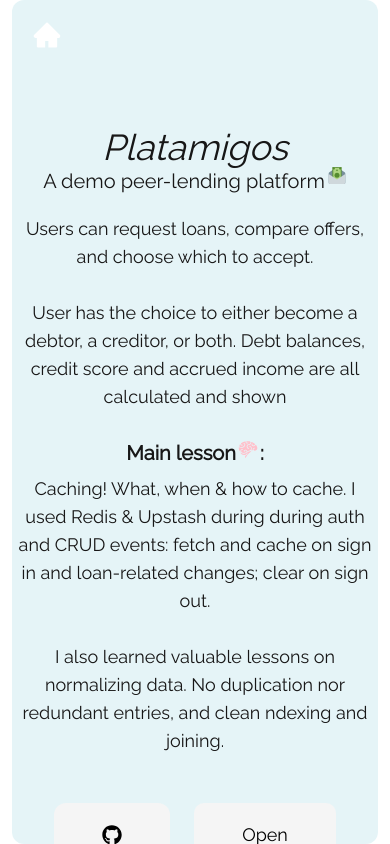
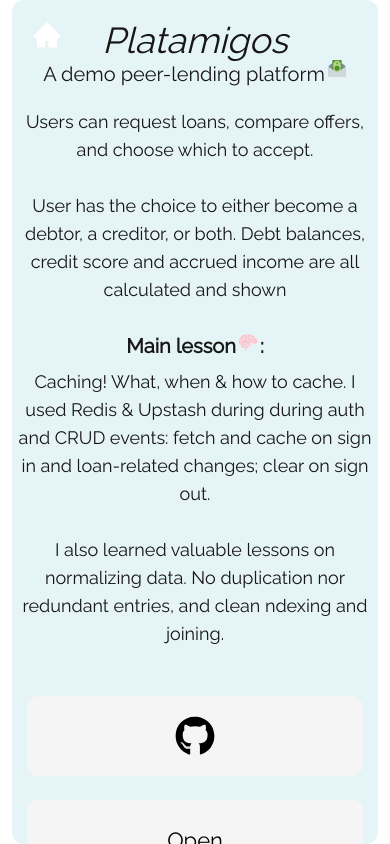
Before and after one commit to aLearningLad/louvre, a Next.js app: page /projects in a window 390 px wide. Built offline with nearby package versions, Linux system fonts and the light colour scheme.

Commit message:
tesla media queries sorted

```diff
--- a/app/projects/page.tsx
+++ b/app/projects/page.tsx
@@ -9,7 +9,7 @@ import React from "react";
 
 const ProjectsPage = () => {
   return (
-    <div className=" w-full h-screen overflow-y-scroll snap-y snap-mandatory p-3 lg:p-0 gap-20 md:gap-12 lg:gap-0 flex flex-col">
+    <div className=" w-full h-screen overflow-y-scroll snap-y snap-mandatory p-3 lg:p-0 flex flex-col">
       <Platamigos />
       <EventStream />
       <RoadWalks />
--- a/components/platamigos/platamigos.tsx
+++ b/components/platamigos/platamigos.tsx
@@ -34,7 +34,7 @@ const Platamigos = () => {
   return (
     <section
       id={"platamigos"}
-      className="lg:p-3 min-h-screen bg-cyan-600/10 relative snap-start rounded-xl lg:bg-transparent lg:min-h-screen w-full flex justify-center items-center flex-col"
+      className="lg:p-3 min-h-screen bg-cyan-600/10 relative snap-start rounded-xl lg:bg-transparent lg:min-h-screen w-full flex justify-center items-center flex-col py-5"
     >
       <Link
         className=" absolute group flex top-5 left-5 lg:left-3 lg:top-2 hover:bg-white transition-all duration-300 ease-in-out rounded-[6px]"
@@ -43,7 +43,7 @@ const Platamigos = () => {
         <AiFillHome size={30} className=" text-white group-hover:text-black " />
       </Link>
       {/* project info */}
-      <div className=" w-full gap-3 lg:w-8/12 flex flex-col lg:flex-row h-[70%] lg:h-[65%]">
+      <div className=" w-full gap-3 lg:w-8/12 flex flex-col lg:flex-row h-full justify-center lg:h-[65%]">
         {/* middle video demo on large screens only */}
         <div className=" w-full h-fit overflow-hidden items-center justify-center hidden lg:flex sm:w-10/12 md:w-8/12 w:h-7/12 rounded-lg">
           <video
@@ -93,19 +93,26 @@ const Platamigos = () => {
                 </p>
               </div>
             </div>
-            <div className=" w-full h-full flex justify-center lg:justify-start items-center gap-6 lg:gap-3 mt-5">
+            <div className=" w-full h-full flex flex-col lg:flex-row justify-center lg:justify-start items-center gap-6 lg:gap-3 mt-5">
               <Link
                 href={"https://github.com/aLearningLad/platamigos"}
                 target="_blank"
-                className=" text-lg lg:text-[12px] text-black hover:text-white cursor-pointer hover:bg-cyan-500 transition-all duration-300 ease-in-out hover:scale-95  flex items-center justify-center w-fit px-12 h-16 lg:h-10 rounded-[12px] lg:rounded-[6px] bg-neutral-100 "
+                className=" text-lg lg:text-[12px] text-black hover:text-white cursor-pointer hover:bg-cyan-500 transition-all duration-300 ease-in-out hover:scale-95 hidden  lg:flex items-center justify-center w-fit px-12 h-16 lg:h-10 rounded-[12px] lg:rounded-[6px] bg-neutral-100 "
               >
                 <FaGithub size={20} />
+              </Link>
+              <Link
+                href={"https://github.com/aLearningLad/platamigos"}
+                target="_blank"
+                className=" text-lg lg:text-[12px] text-black hover:text-white cursor-pointer hover:bg-cyan-500 transition-all duration-300 ease-in-out hover:scale-95 lg:hidden flex items-center justify-center w-11/12 lg:w-fit px-12 h-20 lg:h-10 rounded-[12px] lg:rounded-[6px] bg-neutral-100 "
+              >
+                <FaGithub size={40} />
               </Link>
 
               <Link
                 href={"https://platamigos.vercel.app/"}
                 target="_blank"
-                className=" text-lg lg:text-[12px] flex items-center justify-center w-fit px-12 h-16 lg:h-10 rounded-[10px] lg:rounded-[6px] bg-neutral-100 hover:bg-pink-400 hover:text-white text-black transition-all duration-300 ease-in-out cursor-pointer hover:scale-95 "
+                className=" text-[22px] lg:text-[12px] flex items-center justify-center w-11/12 lg:w-fit px-12 h-20 lg:h-10 rounded-[10px] lg:rounded-[6px] bg-neutral-100 hover:bg-pink-400 hover:text-white text-black transition-all duration-300 ease-in-out cursor-pointer hover:scale-95 "
               >
                 Open
               </Link>
--- a/components/tesla/tesla.tsx
+++ b/components/tesla/tesla.tsx
@@ -21,7 +21,7 @@ const Tesla = () => {
   return (
     <section
       id={"platamigos"}
-      className="p-3 h-fit relative snap-start rounded-xl bg-neutral-100/10 lg:bg-transparent lg:min-h-screen w-full flex justify-center items-center flex-col"
+      className="p-3 min-h-screen relative snap-start rounded-xl bg-neutral-100/10 lg:bg-transparent lg:min-h-screen w-full flex justify-center items-center flex-col"
     >
       <Link
         className=" absolute group left-3 top-2 hover:bg-white transition-all duration-300 ease-in-out rounded-[6px]"
@@ -44,28 +44,28 @@ const Tesla = () => {
 
         {/* right side info / bottom on mobile  */}
         <div className=" w-full lg:w-5/12 h-full rounded-2xl flex-col items-center text-center lg:text-start lg:items-start">
-          <span className="  flex items-center gap-3 md:gap-2 lg:gap-4">
+          <span className=" flex mb-2 lg:mb-0 items-center justify-center lg:justify-start gap-3 md:gap-2 lg:gap-4 ">
             <i className=" text-4xl md:text-2xl">Tesla</i>
-            <p className=" text-[14px] lg:text-[10px] w-fit h-fit px-3 py-1 bg-orange-500 rounded-[4px] ">
+            <p className=" text-[14px] lg:text-[10px] hidden lg:flex w-fit h-fit px-3 py-1 bg-orange-500 rounded-[4px] ">
               {enums.FRN}
             </p>
           </span>
-          <h4 className=" text-xl lg:text-[14px] flex gap-[2px] mb-2">
+          <h4 className=" text-xl lg:text-[14px] flex gap-[2px] mb-2 justify-center lg:justify-start items-center">
             Tesla frontend clone <SiTesla size={20} />
           </h4>
           <div>
-            <div className=" text-lg mt-5 lg:mt-0 lg:text-[12px] w-full md:w-11/12 lg:w-full">
+            <div className=" text-lg mt-5 lg:mt-0 text-[20px] lg:text-[12px] w-full md:w-11/12 lg:w-full">
               A clone of {"Tesla's"} web page. It uses images from the Tesla
               site at the time, and the design follows the {"site's"}.
               <br />
               <br />
               <br />
               <br />
-              <div className=" w-full flex flex-col items-start gap-2">
+              <div className=" w-full flex flex-col items-center lg:items-start gap-2">
                 <p className=" text-xl lg:text-[12px] font-semibold flex gap-[2px]">
                   Main lesson <GiBrain size={20} color="pink" /> :
                 </p>
-                <p className=" text-lg lg:text-[12px]">
+                <p className=" text-[20px] lg:text-[12px]">
                   This was a great excercise in translating UI features into
                   code. I also expanded on previous Zustand knowledge to render
                   images, text and colors based on state shared between
@@ -73,19 +73,26 @@ const Tesla = () => {
                 </p>
               </div>
             </div>
-            <div className=" w-full h-full flex justify-center lg:justify-start items-center gap-6 lg:gap-3 mt-5">
+            <div className=" w-full h-full flex flex-col lg:flex-row justify-center lg:justify-start items-center gap-6 lg:gap-3 mt-5">
               <Link
                 href={"https://github.com/aLearningLad/tesla"}
                 target="_blank"
-                className=" text-lg lg:text-[12px] text-black hover:text-white cursor-pointer hover:bg-cyan-500 transition-all duration-300 ease-in-out hover:scale-95  flex items-center justify-center w-fit px-12 h-16 lg:h-10 rounded-[12px] lg:rounded-[6px] bg-neutral-100 "
+                className=" text-lg lg:text-[12px] text-black hover:text-white cursor-pointer hover:bg-cyan-500 transition-all duration-300 ease-in-out hover:scale-95 hidden lg:flex items-center justify-center w-fit px-12 h-16 lg:h-10 rounded-[12px] lg:rounded-[6px] bg-neutral-100 "
               >
                 <FaGithub size={20} />
+              </Link>
+              <Link
+                href={"https://github.com/aLearningLad/tesla"}
+                target="_blank"
+                className="text-[20px] lg:text-[12px] text-black hover:text-white cursor-pointer hover:bg-cyan-500 transition-all duration-300 ease-in-out hover:scale-95 lg:hidden flex items-center justify-center w-11/12 lg:w-fit px-12 h-20 lg:h-10 rounded-[12px] lg:rounded-[6px] bg-neutral-100 "
+              >
+                <FaGithub size={40} />
               </Link>
 
               <Link
                 href={"https://tesla-light.vercel.app/"}
                 target="_blank"
-                className=" text-lg lg:text-[12px] flex items-center justify-center w-fit px-12 h-1/6 lg:h-10 rounded-[10px] lg:rounded-[6px] bg-neutral-100 hover:bg-pink-400 hover:text-white text-black transition-all duration-300 ease-in-out cursor-pointer hover:scale-95 "
+                className=" text-[20px] lg:text-[12px] flex items-center justify-center w-11/12 lg:w-fit px-12 h-20 lg:h-10 rounded-[10px] lg:rounded-[6px] bg-neutral-100 hover:bg-pink-400 hover:text-white text-black transition-all duration-300 ease-in-out cursor-pointer hover:scale-95 "
               >
                 Open
               </Link>
@@ -94,7 +101,7 @@ const Tesla = () => {
         </div>
       </div>
       {/* tech stack details */}
-      <div className=" w-full h-[30%] mt-12 sm:mt-10 md:mt-7 lg:mt-3 lg:h-[25%] justify-center gap-y-2 flex flex-col items-center ">
+      <div className=" w-full h-[30%] mt-12 sm:mt-10 md:mt-7 lg:mt-3 lg:h-[25%] justify-center gap-y-2 hidden lg:flex flex-col items-center ">
         <h3 className=" text-xl lg:text-[14px]">Technologies I Used</h3>
 
         {/* 3 here */}
--- a/components/twitterverse/twitterverse.tsx
+++ b/components/twitterverse/twitterverse.tsx
@@ -21,7 +21,7 @@ const TwitterVerse = () => {
   return (
     <section
       id={"platamigos"}
-      className="p-3 min-h-screen relative snap-start rounded-xl bg-neutral-100/10 lg:bg-transparent lg:min-h-screen w-full flex justify-center items-center flex-col"
+      className="p-3 min-h-screen relative snap-start rounded-xl bg-orange-500/20 lg:bg-transparent lg:min-h-screen w-full flex justify-center items-center flex-col"
     >
       <Link
         className=" absolute group left-3 top-2 hover:bg-white transition-all duration-300 ease-in-out rounded-[6px]"
@@ -43,8 +43,8 @@ const TwitterVerse = () => {
         </div>
 
         {/* right side info / bottom on mobile  */}
-        <div className=" w-full border-4 border-white lg:w-5/12 h-full rounded-2xl flex-col items-center text-center lg:text-start lg:items-start flex">
-          <span className="  flex items-center gap-3 md:gap-2 lg:gap-4">
+        <div className=" w-full lg:w-5/12 h-full rounded-2xl flex-col items-center text-center lg:text-start lg:items-start flex">
+          <span className="  flex items-center gap-3 md:gap-2 lg:gap-4 mb-2">
             <i className=" text-4xl md:text-2xl">TwitterVerse</i>
             <p className=" text-[14px] hidden lg:flex lg:text-[10px] w-fit h-fit px-3 py-1 bg-purple-600 rounded-[4px] ">
               {enums.FRN}
```
